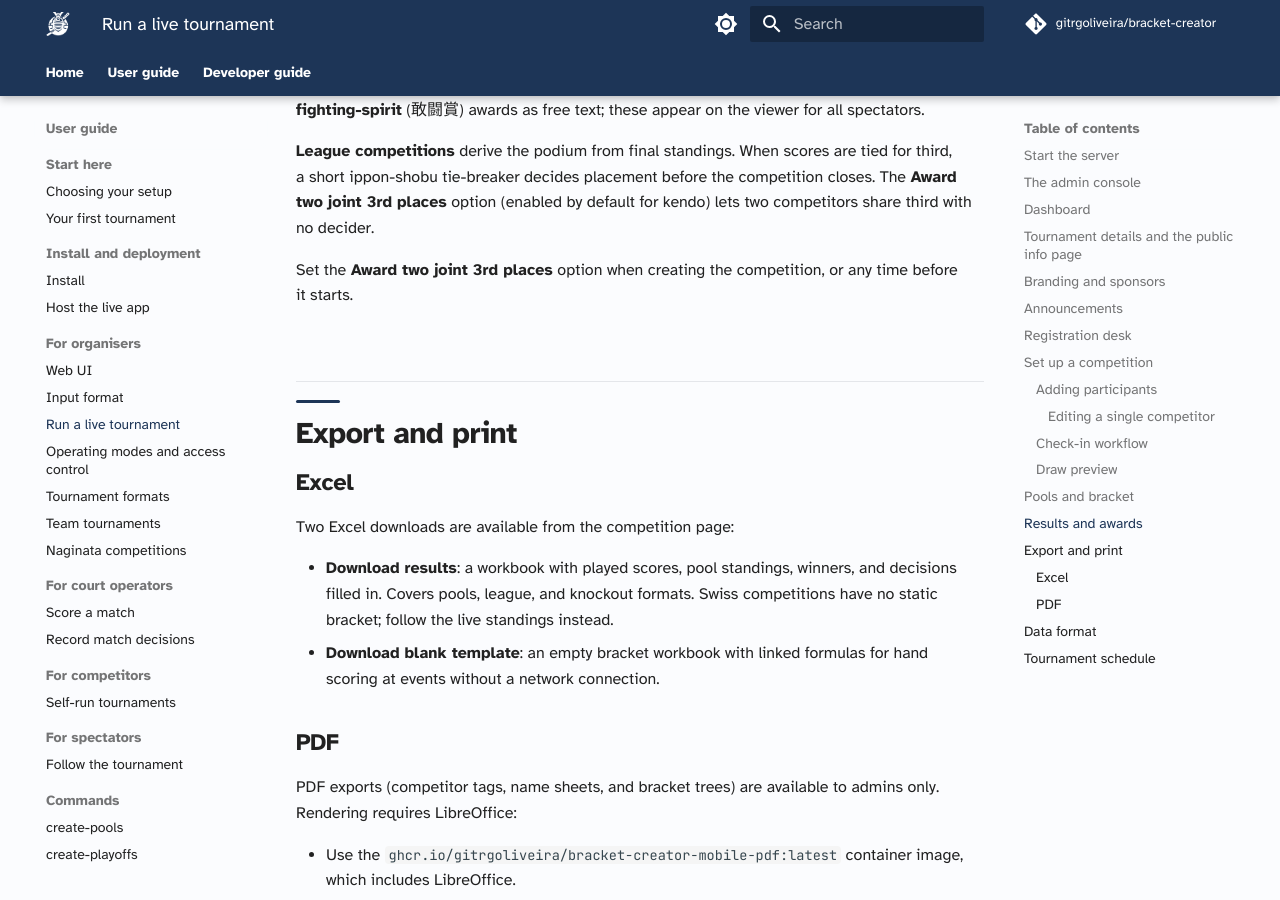
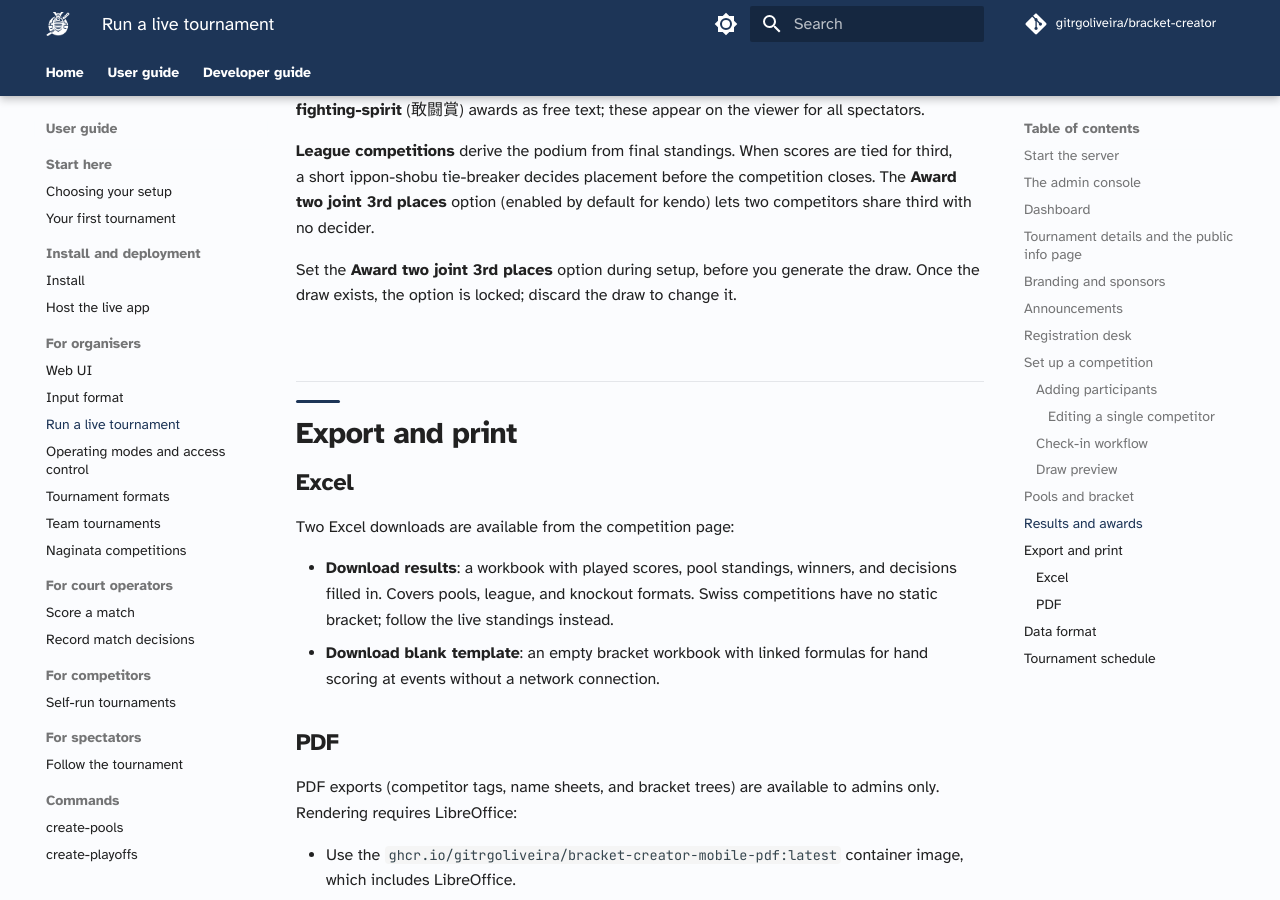
Before and after one commit to gitrgoliveira/bracket-creator, an MkDocs documentation site: the page built from docs/user-guide/organisers/run-live.md, in a window 1280 px wide and 900 px high, scrolled down 9067 px. Built offline with MkDocs 1.6.1 and Material for MkDocs 9.7.7, drawn with Linux system fonts in a browser that asks for light colours; comment, search, counter and statistics services are not loaded.

Commit message:
docs: fix tri-review round-3 findings (editability windows)
- formats: the Swiss round count is editable in settings at any point,
  including after rounds have started (the next round generated uses the
  new number); the code assigns it with no post-start gate. The prior
  "before you start" wording was still too narrow.
- run-live: the "Award two joint 3rd places" option locks once the draw is
  generated (draw-ready), not at competition start. Correct to "during
  setup, before you generate the draw" and note discarding the draw re-enables it.

Co-Authored-By: Claude Opus 4.8 <noreply@anthropic.com>

```diff
--- a/docs/user-guide/organisers/run-live.md
+++ b/docs/user-guide/organisers/run-live.md
@@ -164,7 +164,7 @@ Operators see an all-competition winners view from the dashboard. You can also r
 
 **League competitions** derive the podium from final standings. When scores are tied for third, a short ippon-shobu tie-breaker decides placement before the competition closes. The **Award two joint 3rd places** option (enabled by default for kendo) lets two competitors share third with no decider.
 
-Set the **Award two joint 3rd places** option when creating the competition, or any time before it starts.
+Set the **Award two joint 3rd places** option during setup, before you generate the draw. Once the draw exists, the option is locked; discard the draw to change it.
 
 ## Export and print
 
```
Also changed, not shown: docs/user-guide/organisers/formats.md (+1 -1 lines).
